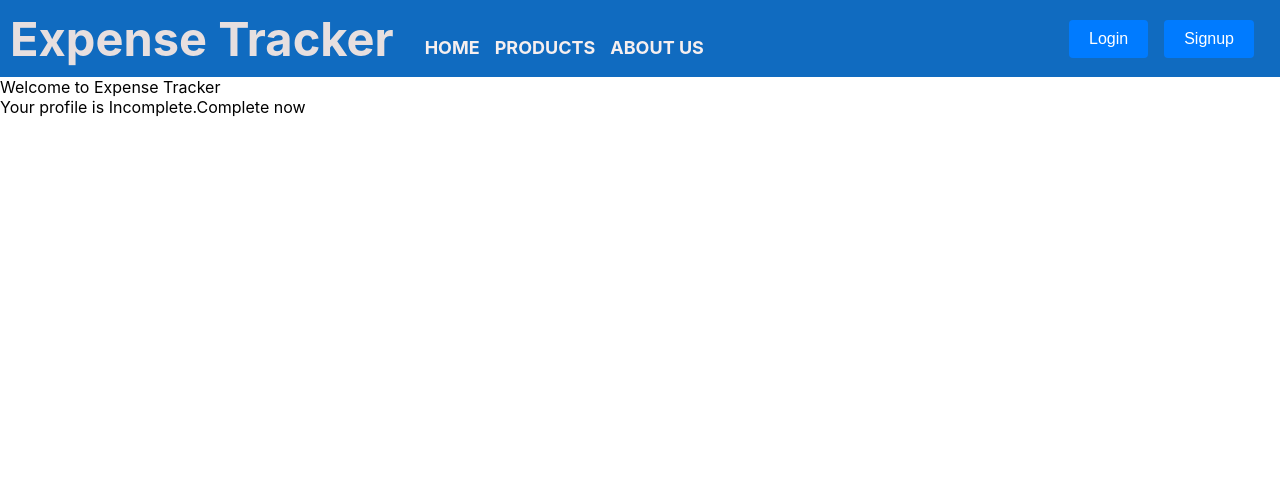
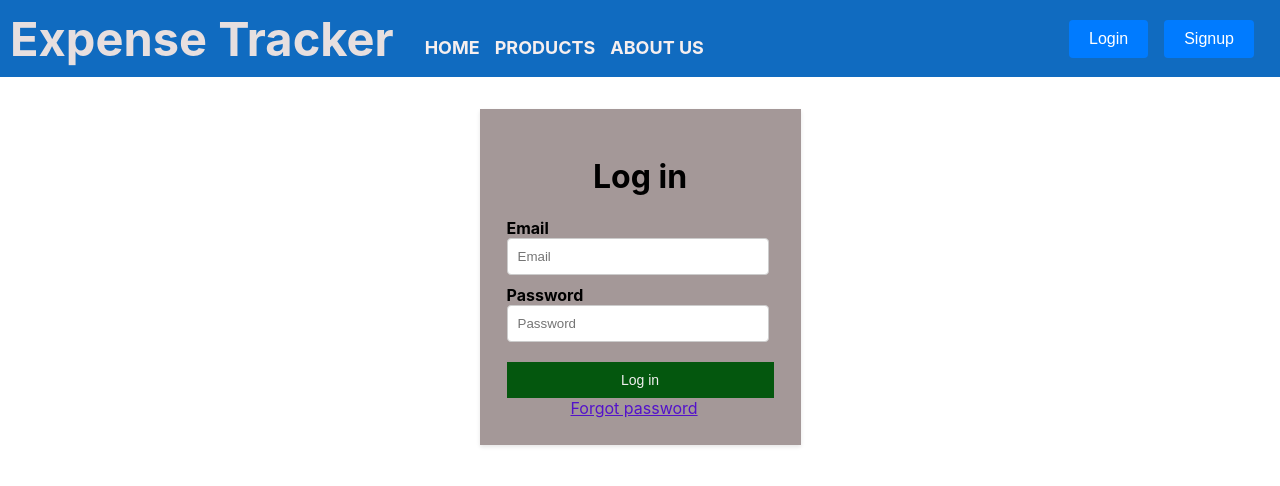
Before and after one commit to rupmedhi4/Expense-Tracker-with-firebase, a React (Create React App) app: page /welcome in a window 1280 px wide. Shown: the top 486 px of the page. Built offline with nearby package versions, Linux system fonts and the light colour scheme; no server answers.

Commit message:
private routes

```diff
--- a/src/App.js
+++ b/src/App.js
@@ -1,43 +1,42 @@
-import Login from "./Components/Login/Login";
-import Navbar from "./Components/Navbar/Navbar";
-import Signup from "./Components/Signup/Signup";
-import { ToastContainer, toast } from 'react-toastify';
+import React, { useEffect, useState } from 'react';
+import { BrowserRouter as Router, Routes, Route } from 'react-router-dom';
+import { ToastContainer } from 'react-toastify';
 import 'react-toastify/dist/ReactToastify.css';
-import { BrowserRouter, Routes, Route } from "react-router-dom";
-import WelcomePage from "./Components/Welcome-Page/WelcomePage";
-import { useEffect, useState } from "react";
-import { auth } from "./firebase";
-import { onAuthStateChanged } from "firebase/auth";
-import Home from "./Components/Home/Home";
+import { auth } from './firebase';
+import { onAuthStateChanged } from 'firebase/auth';
+import Home from './Components/Home/Home';
+import Login from './Components/Login/Login';
+import Signup from './Components/Signup/Signup';
+import Navbar from './Components/Navbar/Navbar';
+import WelcomePage from './Components/Welcome-Page/WelcomePage';
+import PrivateRoutes from './Components/PrivateRoutes/PrivateRoutes';
 
 function App() {
+  const [user, setUser] = useState(null);
 
-  const [user, setUser] = useState(null)
-
-  useEffect(()=>{
-    onAuthStateChanged(auth, (user) => {
+  useEffect(() => {
+    const unsubscribe = onAuthStateChanged(auth, (user) => {
       if (user) {
-       setUser(user)
+        setUser(user);
       } else {
-        setUser(null)
+        setUser(null);
       }
     });
-  })
+
+    return () => unsubscribe();
+  }, []);
 
   return (
-    <>
-      <BrowserRouter>
-        <ToastContainer />
-        <Navbar user={user}/>
-        <Routes>
-          <Route path="/" element={<Home/>} />
-          <Route path="/welcome" element={<WelcomePage/>}/>
-          <Route path="/login" element={<Login/>} />
-          <Route path="/signup" element={<Signup />} />
-        </Routes>
-
-      </BrowserRouter>
-    </>
+    <Router>
+      <ToastContainer />
+      <Navbar user={user} />
+      <Routes>
+        <Route path="/" element={<Home />} />
+        <Route path="/login" element={<Login />} />
+        <Route path="/signup" element={<Signup />} />
+        <Route path="/welcome" element={<PrivateRoutes user={user} component={WelcomePage} alt={Login} />}/>
+      </Routes>
+    </Router>
   );
 }
 
--- a/src/Components/Navbar/Navbar.js
+++ b/src/Components/Navbar/Navbar.js
@@ -15,6 +15,9 @@ export default function Navbar({user}) {
   const signupHandler = () => {
     navigate("/signup")
   }
+  const deshboard = () => {
+    navigate("/welcome")
+  }
 
   const logoutHandler = async ()=>{
     try{
@@ -29,7 +32,7 @@ export default function Navbar({user}) {
   return (
     <nav className="navbar">
       <div className='NavDiv'>
-        <span>Expense Tracker</span>
+        <span onClick={()=>{navigate("/")}}>Expense Tracker</span>
         <ul>
           <li>
             <span>Home</span>
@@ -40,6 +43,10 @@ export default function Navbar({user}) {
           <li>
             <span>About Us</span>
           </li>
+          {user ? <li>
+            <span onClick={deshboard}>User Deshboard</span>
+          </li> : null }
+
         </ul>
       </div>
 
--- /dev/null
+++ b/src/Components/PrivateRoutes/PrivateRoutes.js
@@ -0,0 +1,11 @@
+import React from 'react';
+
+
+export default function PrivateRoutes({ component: Component, alt:Alt, user }) {
+
+  if (!user) {
+   return <Alt/>
+  }else{
+    return <Component />;
+  }
+}
```
